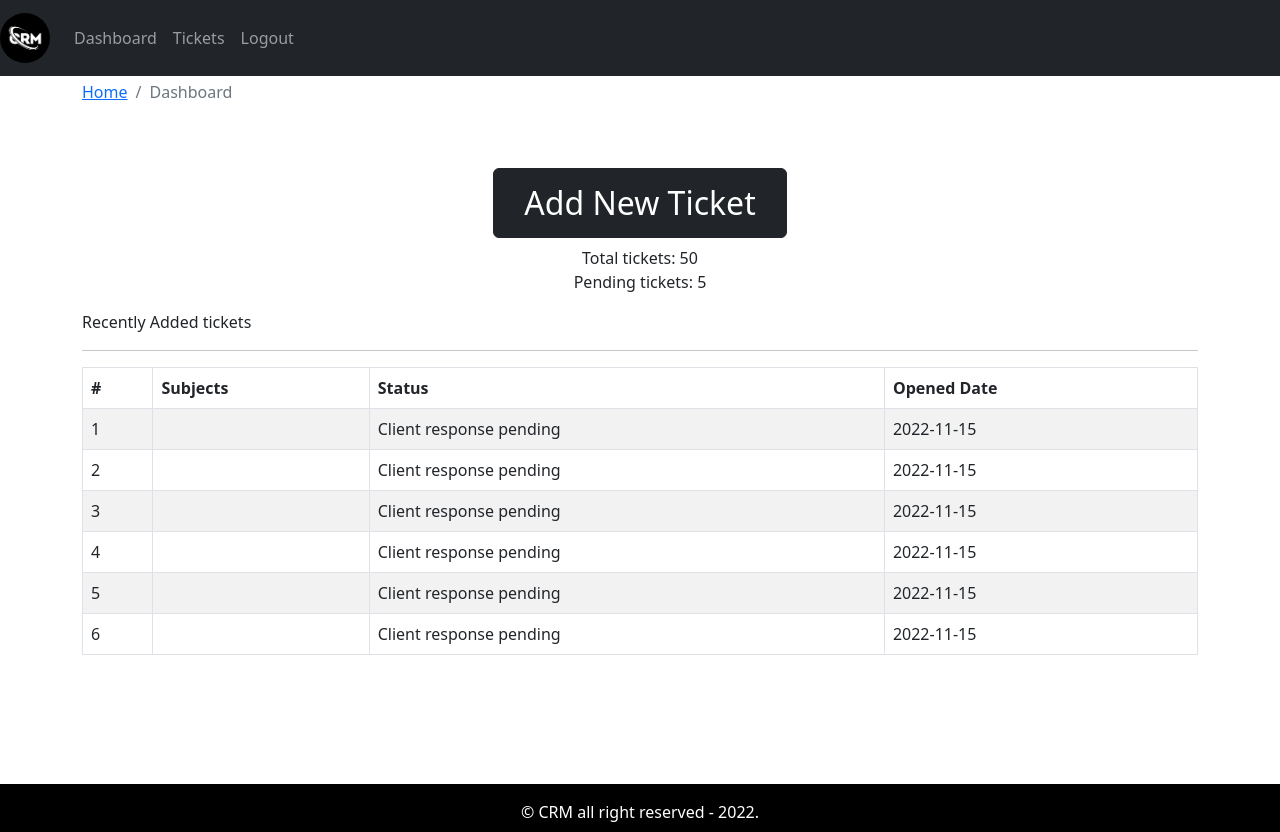
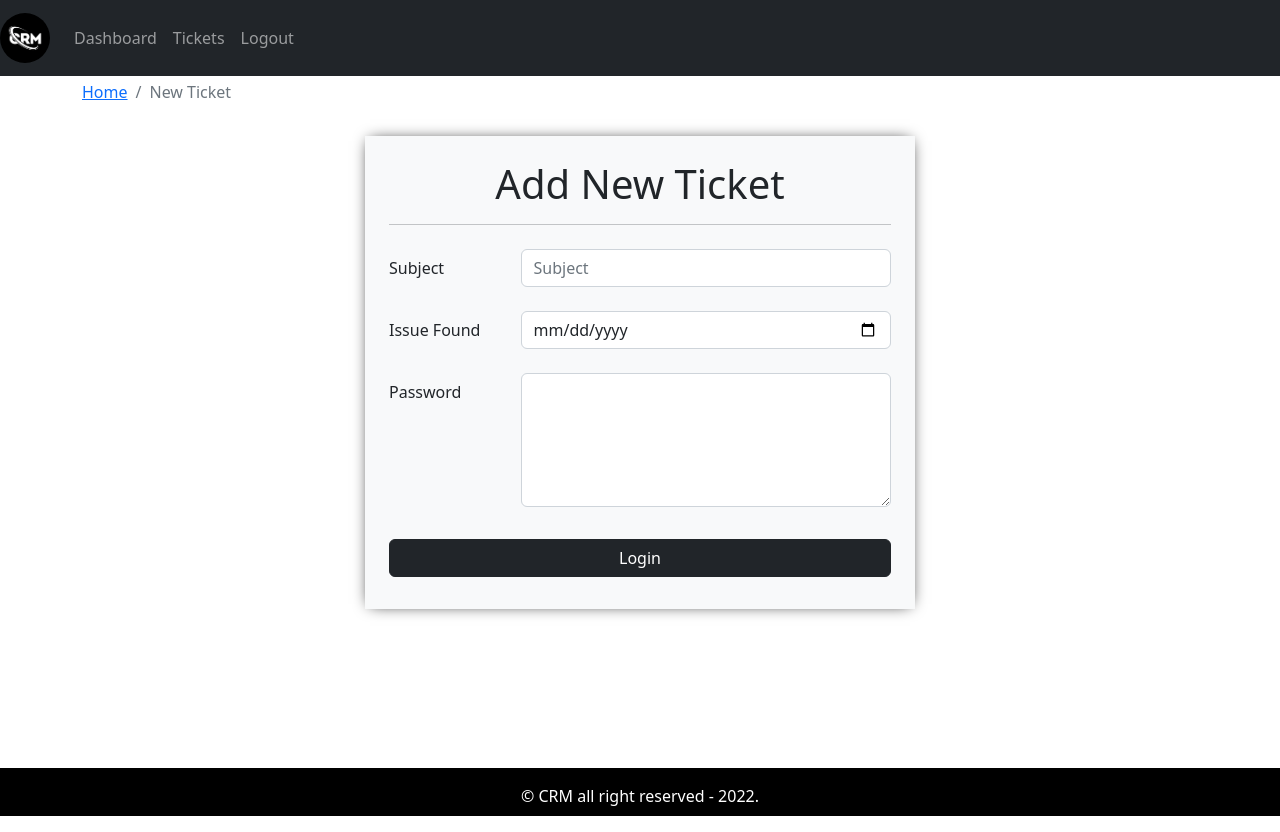
Before and after one commit to gszcode/crm-frontend, a React (Create React App) app: page / in a window 1280 px wide. Built offline with nearby package versions, Linux system fonts and the light colour scheme.

Commit message:
add new ticket form added

```diff
--- a/src/App.css
+++ b/src/App.css
@@ -12,7 +12,7 @@ header {
 }
 main {
   grid-area: main;
-  min-height: 88vh;
+  min-height: 86vh;
 }
 footer {
   grid-area: footer;
--- a/src/App.js
+++ b/src/App.js
@@ -2,13 +2,15 @@ import { DefaultLayout } from './layout/DefaultLayout'
 import { Entry } from './page/entry/Entry.page'
 import './App.css'
 import { Dashboard } from './page/dashboard/Dashboard.page'
+import { AddTicket } from './page/new-ticket/AddTicket.page'
 
 function App() {
   return (
     <div className="App">
       {/* <Entry /> */}
       <DefaultLayout>
-        <Dashboard />
+        {/* <Dashboard /> */}
+        <AddTicket />
       </DefaultLayout>
     </div>
   )
--- /dev/null
+++ b/src/components/add-ticket-form/AddTicketForm.comp.js
@@ -0,0 +1,78 @@
+import { Form, Jumbotron, Button, Row, Col } from 'react-bootstrap'
+import PropTypes from 'prop-types'
+import './add-ticket-form.style.css'
+
+export function AddTicketForm({
+  handleOnSubmit,
+  handleOnChange,
+  formData,
+  formDataError
+}) {
+  return (
+    <Jumbotron className="mt-3 add-new-ticket p-4 bg-light">
+      <h1 className="text-center">Add New Ticket</h1>
+      <hr />
+      <Form onSubmit={handleOnSubmit} autoComplete="off">
+        <Form.Group className="my-4" as={Row}>
+          <Form.Label column sm={3}>
+            Subject
+          </Form.Label>
+          <Col sm={9}>
+            <Form.Control
+              name="subject"
+              onChange={handleOnChange}
+              value={formData.subject}
+              placeholder="Subject"
+              required
+              // minLength="3"
+              maxLength="100"
+            />
+            <Form.Text className="text-danger">
+              {formDataError.subject && 'Subject is required!'}
+            </Form.Text>
+          </Col>
+        </Form.Group>
+        <Form.Group className="my-4" as={Row}>
+          <Form.Label column sm={3}>
+            Issue Found
+          </Form.Label>
+          <Col sm={9}>
+            <Form.Control
+              type="date"
+              name="issueDate"
+              onChange={handleOnChange}
+              value={formData.issueDate}
+              required
+            />
+          </Col>
+        </Form.Group>
+        <Form.Group className="my-4" as={Row}>
+          <Form.Label column sm={3}>
+            Password
+          </Form.Label>
+          <Col sm={9}>
+            <Form.Control
+              as="textarea"
+              name="detail"
+              rows="5"
+              onChange={handleOnChange}
+              value={formData.detail}
+              required
+            />
+          </Col>
+        </Form.Group>
+
+        <Button type="submit" className="my-2 w-100" variant="dark">
+          Login
+        </Button>
+      </Form>
+    </Jumbotron>
+  )
+}
+
+AddTicketForm.propTypes = {
+  handleOnSubmit: PropTypes.func.isRequired,
+  handleOnChange: PropTypes.func.isRequired,
+  formData: PropTypes.object.isRequired,
+  formDataError: PropTypes.object.isRequired
+}
--- /dev/null
+++ b/src/components/add-ticket-form/add-ticket-form.style.css
@@ -0,0 +1,6 @@
+.add-new-ticket {
+  max-width: 550px;
+  margin: auto;
+  background-color: #fff;
+  box-shadow: 0px 0px 15px -5px #000;
+}
--- /dev/null
+++ b/src/page/new-ticket/AddTicket.page.js
@@ -0,0 +1,65 @@
+import { useEffect, useState } from 'react'
+import { Container, Row, Col } from 'react-bootstrap'
+import { AddTicketForm } from '../../components/add-ticket-form/AddTicketForm.comp'
+import { PageBreadcrumb } from '../../components/breadcrumb/Breadcrumb.comp'
+import { shortText } from '../../utils/validation'
+
+const initialFormData = {
+  subject: '',
+  issueDate: null,
+  detail: ''
+}
+
+const initialFormError = {
+  subject: false,
+  issueDate: false,
+  detail: false
+}
+
+export function AddTicket() {
+  const [formData, setFormData] = useState(initialFormData)
+  const [formDataError, setFormDataError] = useState(initialFormError)
+  useEffect(() => {}, [formData, formDataError])
+
+  const handleOnChange = (e) => {
+    const { name, value } = e.target
+
+    setFormData({ ...formData, [name]: value })
+  }
+
+  const handleOnSubmit = (e) => {
+    e.preventDefault()
+
+    setFormDataError(initialFormError)
+
+    const isSubjectValid = shortText(formData.subject)
+
+    setFormDataError({
+      ...initialFormError,
+      subject: !isSubjectValid
+    })
+
+    console.log('Form submit request received', formData)
+  }
+
+  return (
+    <Container>
+      <Row>
+        <Col>
+          <PageBreadcrumb page="New Ticket" />
+        </Col>
+      </Row>
+
+      <Row>
+        <Col>
+          <AddTicketForm
+            handleOnSubmit={handleOnSubmit}
+            handleOnChange={handleOnChange}
+            formData={formData}
+            formDataError={formDataError}
+          />
+        </Col>
+      </Row>
+    </Container>
+  )
+}
--- /dev/null
+++ b/src/utils/validation.js
@@ -0,0 +1,3 @@
+export const shortText = (str) => {
+  return str.length >= 3 && str.length <= 100
+}
```
